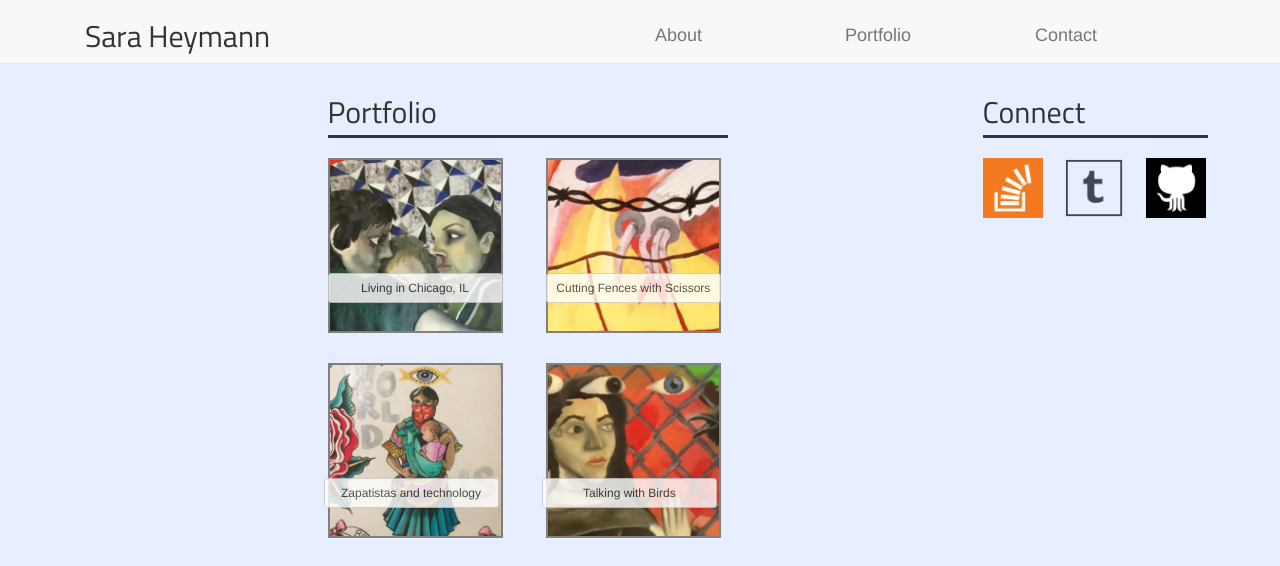
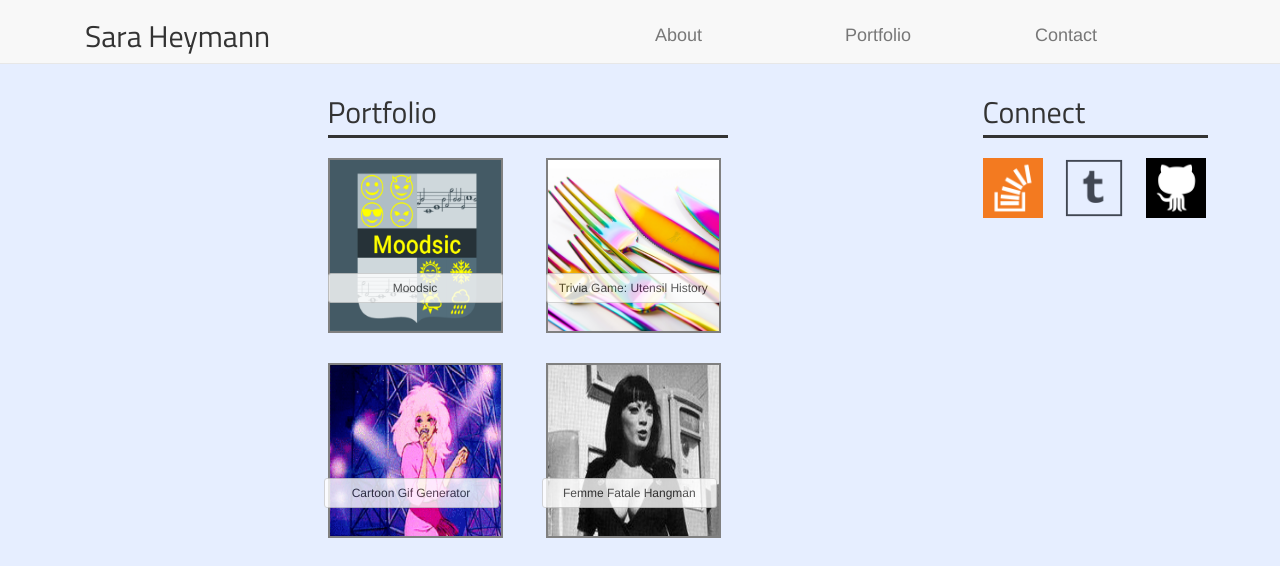
Before and after one commit to saraheymann/Bootstrap-Portfolio, a plain HTML site: page portfolio.html in a window 1280 px wide. Shown: the top 566 px of the page. Drawn offline with nearby package versions, Linux system fonts and the light colour scheme.

Commit message:
updated portfolio images

```diff
--- a/portfolio.html
+++ b/portfolio.html
@@ -40,16 +40,16 @@
 			<h2 class="contentHeader" id="about">Portfolio</h2>
 				<div class="row">
 					<div class="col-md-4">
-					<button type="button" class="btn btn-default btn-xs topButton">Living in Chicago, IL</button>
-					<img src="assets/images/serbian.png" class="img-fluid" alt="Responsive image">
-					<button type="button" class="btn btn-default btn-xs bottomButton">Zapatistas and technology</button>
-					<img src="assets/images/Zapatistaflash.png" class="img-fluid" alt="Responsive image">
+					<button type="button" class="btn btn-default btn-xs topButton" src="https://thompsonjonm.github.io/project-one/">Moodsic</button>
+					<img src="assets/images/Moodsic_logo.png" class="img-fluid" alt="Responsive image">
+					<button type="button" class="btn btn-default btn-xs bottomButton" src="">Cartoon Gif Generator</button>
+					<img src="assets/images/JemGif.gif" class="img-fluid" alt="Responsive image">
 					</div>
 					<div class="col-md-4">
-							<button type="button" class="btn btn-default btn-xs topButton">Cutting Fences with Scissors</button>
-						<img src="assets/images/scissors.png" class="img-fluid" alt="Responsive image">
-							<button type="button" class="btn btn-default btn-xs bottomButton">Talking with Birds</button>
-						<img src="assets/images/womanbird.png" class="img-fluid" alt="Responsive image">
+							<button type="button" class="btn btn-default btn-xs topButton">Trivia Game: Utensil History</button>
+						<img src="assets/images/UtensilsPic.png" class="img-fluid" alt="Responsive image">
+							<button type="button" class="btn btn-default btn-xs bottomButton">Femme Fatale Hangman</button>
+						<img src="assets/images/TuraSatana.png" class="img-fluid" alt="Responsive image">
 					</div>
 					<div class="col-md-4"></div>
 				</div>
```
Also changed, not shown: assets/images/JemGif.gif (added), assets/images/Moodsic_logo.png (added), assets/images/TuraSatana.png (added), assets/images/UtensilsPic.png (added).
